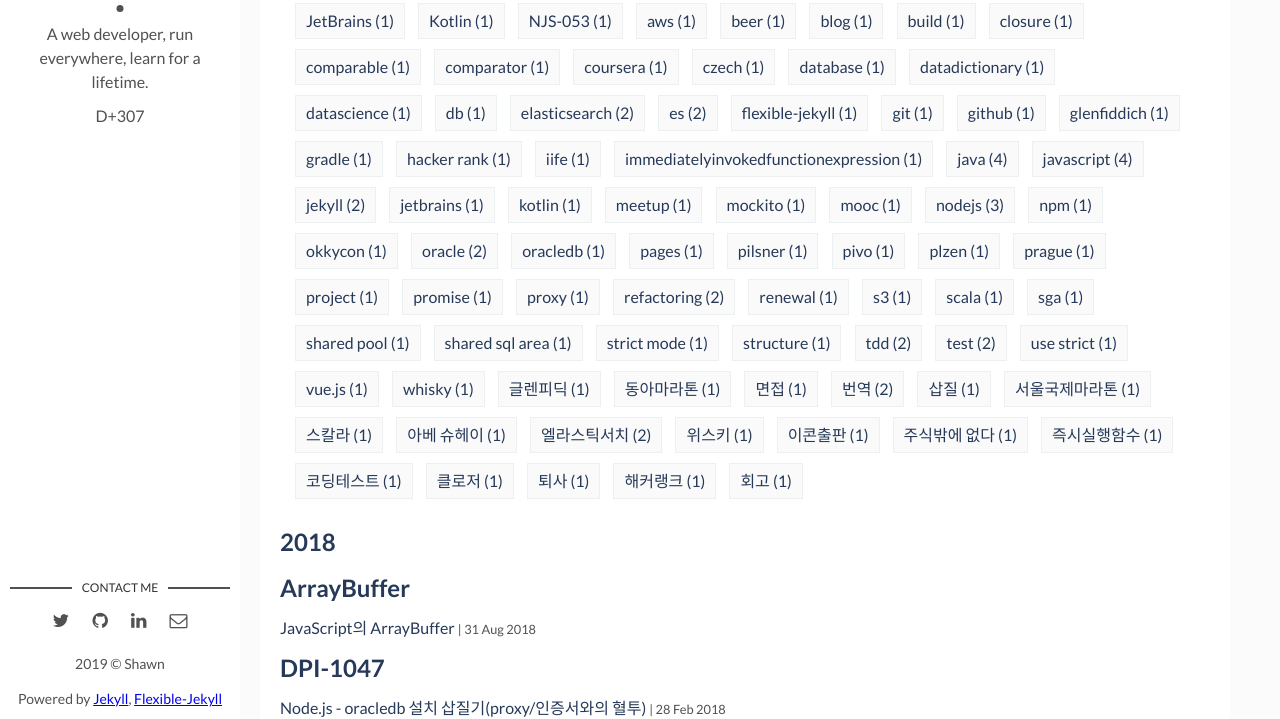
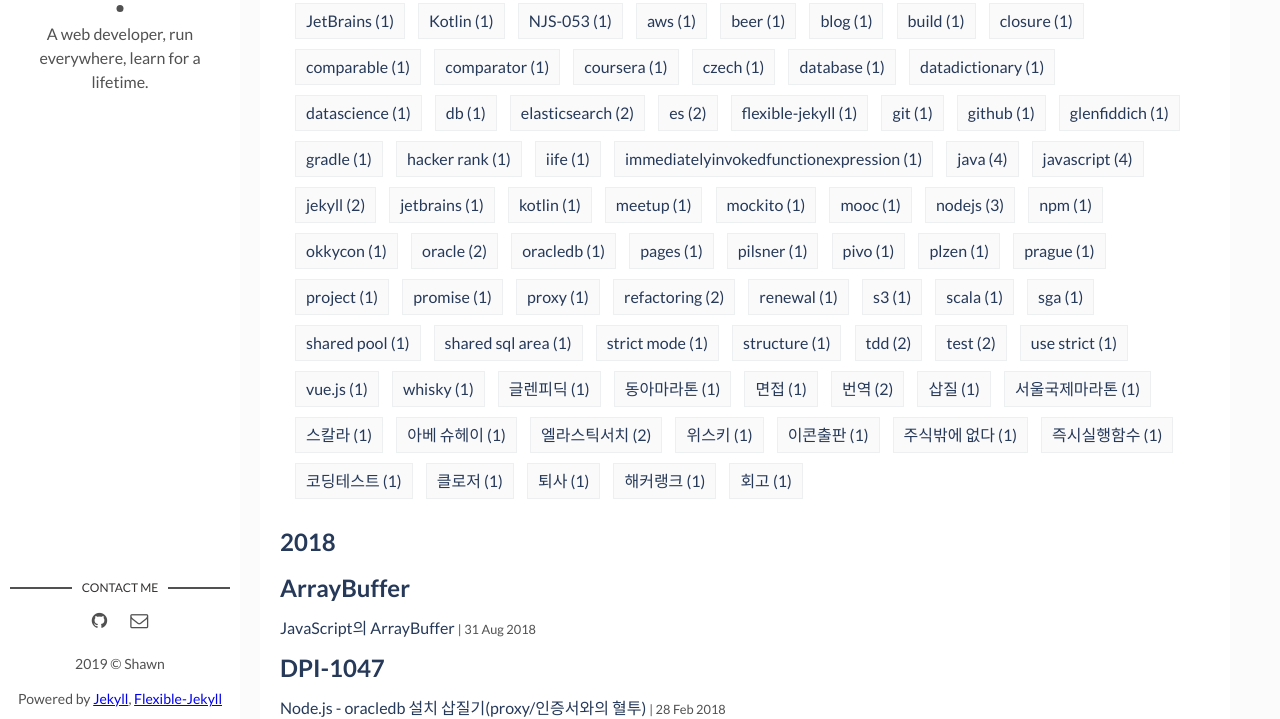
Before and after one commit to sshplendid/sshplendid.github.io, a Jekyll site: the page built from tags.html, in a window 1280 px wide. Shown: the part 157-876 px from the top of the page. Built offline with Jekyll 4.4.1, drawn with Linux system fonts in a browser that asks for light colours.

Commit message:
Update main.html

```diff
--- a/_layouts/main.html
+++ b/_layouts/main.html
@@ -10,36 +10,33 @@
       </div>
       <div class="author-name">{{site.author}}</div>
       <p>{{site.about-author}}</p>
-      <p id="astro"></p>
-      <script>
-        document.querySelector('#astro').innerText = `D+${Math.floor((new Date() - new Date('Thu Oct 25 2018 00:00:00 GMT+0900'))/(24*60*60*1000))}`;
-      </script>
     </div>
   </header> <!-- End Header -->
   <footer>
     <section class="contact">
       <h3 class="contact-title">Contact me</h3>
       <ul>
+        <!--
         {% if site.social-twitter %}
           <li><a href="https://twitter.com/{{ site.social-twitter }}" target="_blank"><i class="fa fa-twitter" aria-hidden="true"></i></a></li>
         {% else %}
           <li><a href="https://twitter.com/artemsheludko_" target="_blank"><i class="fa fa-twitter" aria-hidden="true"></i></a></li>
-        {% endif %}<!--
+        {% endif %}
         {% if site.social-facebook %}
           <li><a href="https://facebook.com/{{ site.social-facebook }}" target="_blank"><i class="fa fa-facebook" aria-hidden="true"></i></a></li>
         {% else %}
           <li><a href="https://facebook.com/" target="_blank"><i class="fa fa-facebook" aria-hidden="true"></i></a></li>
+        {% endif %}
+        {% if site.social-linkedin %}
+          <li class="linkedin"><a href="https://in.linkedin.com/in/{{site.social-linkedin}}" target="_blank"><i class="fa fa-linkedin"></i></a></li>
+        {% else %}
+          <li class="linkedin"><a href="https://in.linkedin.com/" target="_blank"><i class="fa fa-linkedin" aria-hidden="true"></i></a></li>
         {% endif %}
         -->
         {% if site.social-github %}
           <li class="github"><a href="http://github.com/{{site.social-github}}" target="_blank"><i class="fa fa-github"></i></a></li>
         {% else %}
           <li class="github"><a href="http://github.com/" target="_blank"><i class="fa fa-github" aria-hidden="true"></i></a></li>
-        {% endif %}
-        {% if site.social-linkedin %}
-          <li class="linkedin"><a href="https://in.linkedin.com/in/{{site.social-linkedin}}" target="_blank"><i class="fa fa-linkedin"></i></a></li>
-        {% else %}
-          <li class="linkedin"><a href="https://in.linkedin.com/" target="_blank"><i class="fa fa-linkedin" aria-hidden="true"></i></a></li>
         {% endif %}
         {% if site.social-email %}
           <li class="email"><a href="mailto:{{site.social-email}}"><i class="fa fa-envelope-o"></i></a></li>
```
